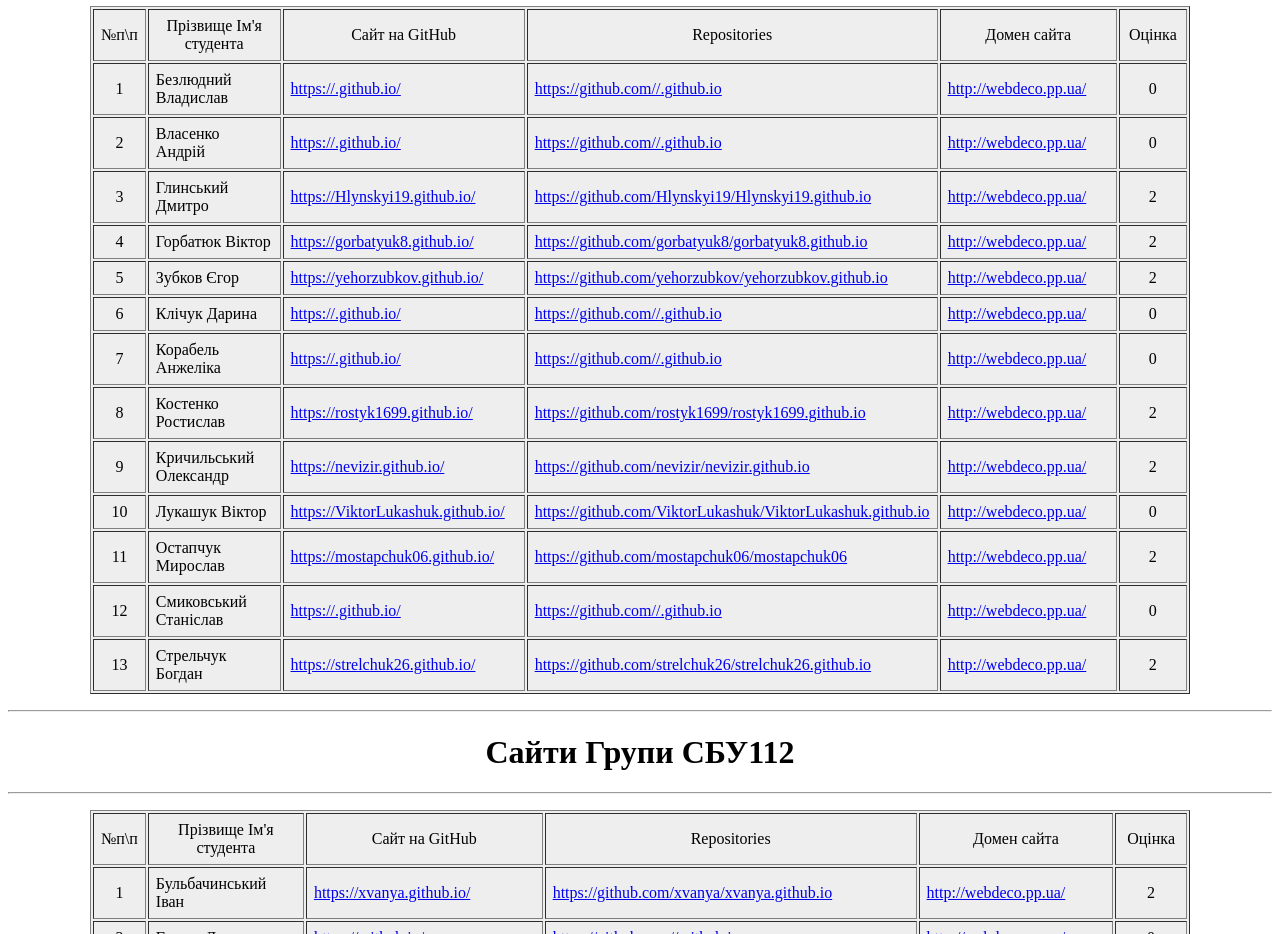
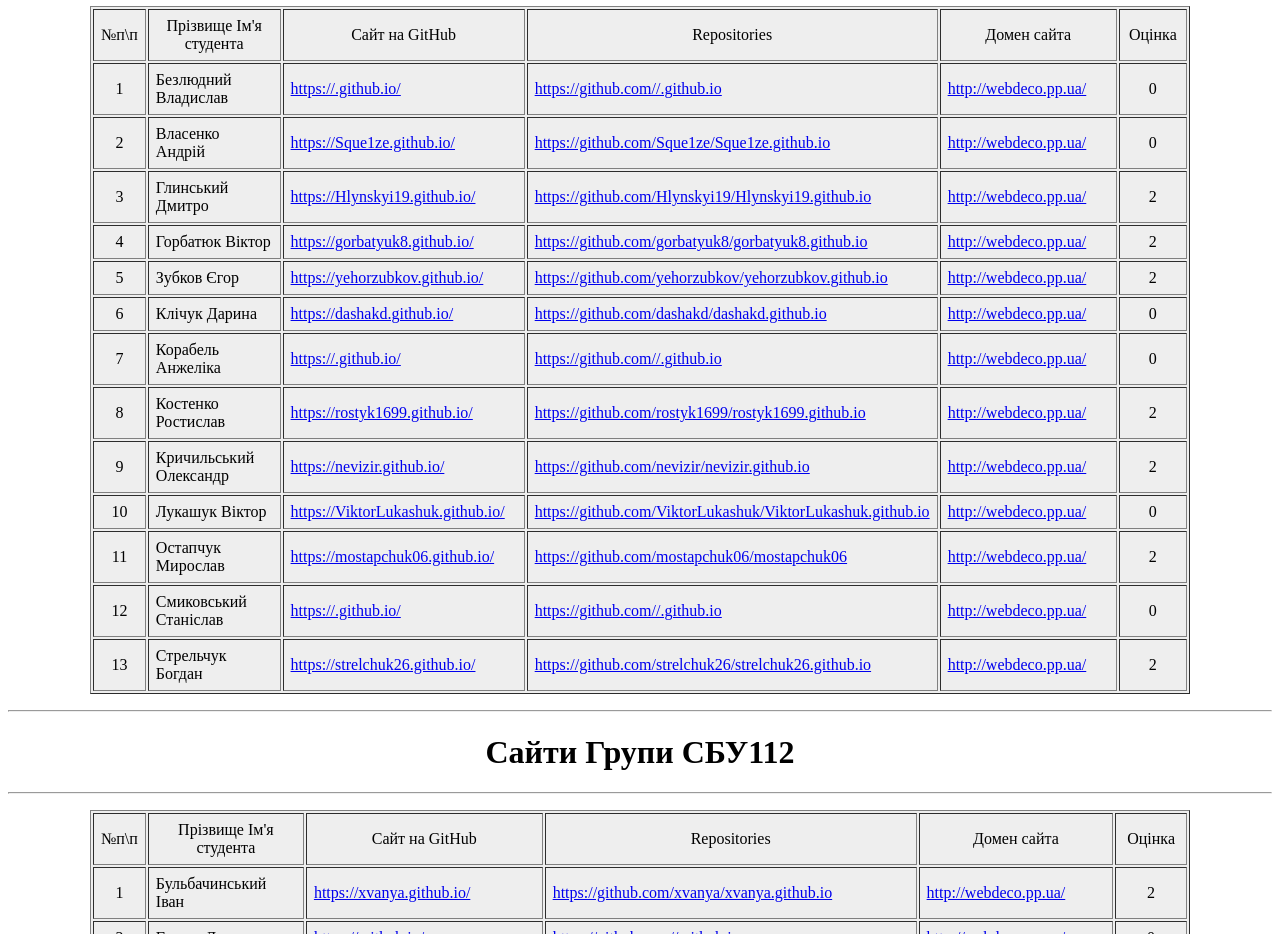
Before and after one commit to rymar6/Rymar67.Github.io, a plain HTML site: page index.html in a window 1280 px wide. Shown: the part 3760-4694 px from the top of the page. Drawn offline with Linux system fonts and the light colour scheme.

Commit message:
СБД111

```diff
--- a/index.html
+++ b/index.html
@@ -578,8 +578,8 @@
                       <tr>
                         <td width="30" align="center">2</td>
                         <td width="230">Власенко Андрій </td>
-                        <td><a href="https://.github.io" target="_blank">https://.github.io/</a></td>
-                        <td><a href="https://github.com/" target="_blank">https://github.com//.github.io</a></td>
+                        <td><a href="https://Sque1ze.github.io" target="_blank">https://Sque1ze.github.io/</a></td>
+                        <td><a href="https://github.com/Sque1ze" target="_blank">https://github.com/Sque1ze/Sque1ze.github.io</a></td>
                         <td><a href="http://webdeco.pp.ua/" target="_blank">http://webdeco.pp.ua/</a></td>
                         <td align="center">0</td>
                       </tr>
@@ -610,8 +610,8 @@
                       <tr>
                         <td width="30" align="center">6</td>
                         <td width="230">Клічук Дарина  </td>
-                        <td><a href="https://.github.io" target="_blank">https://.github.io/</a></td>
-                        <td><a href="https://github.com/" target="_blank">https://github.com//.github.io</a></td>
+                        <td><a href="https://dashakd.github.io" target="_blank">https://dashakd.github.io/</a></td>
+                        <td><a href="https://github.com/dashakd" target="_blank">https://github.com/dashakd/dashakd.github.io</a></td>
                         <td><a href="http://webdeco.pp.ua/" target="_blank">http://webdeco.pp.ua/</a></td>
                         <td align="center">0</td>
                       </tr>
```
